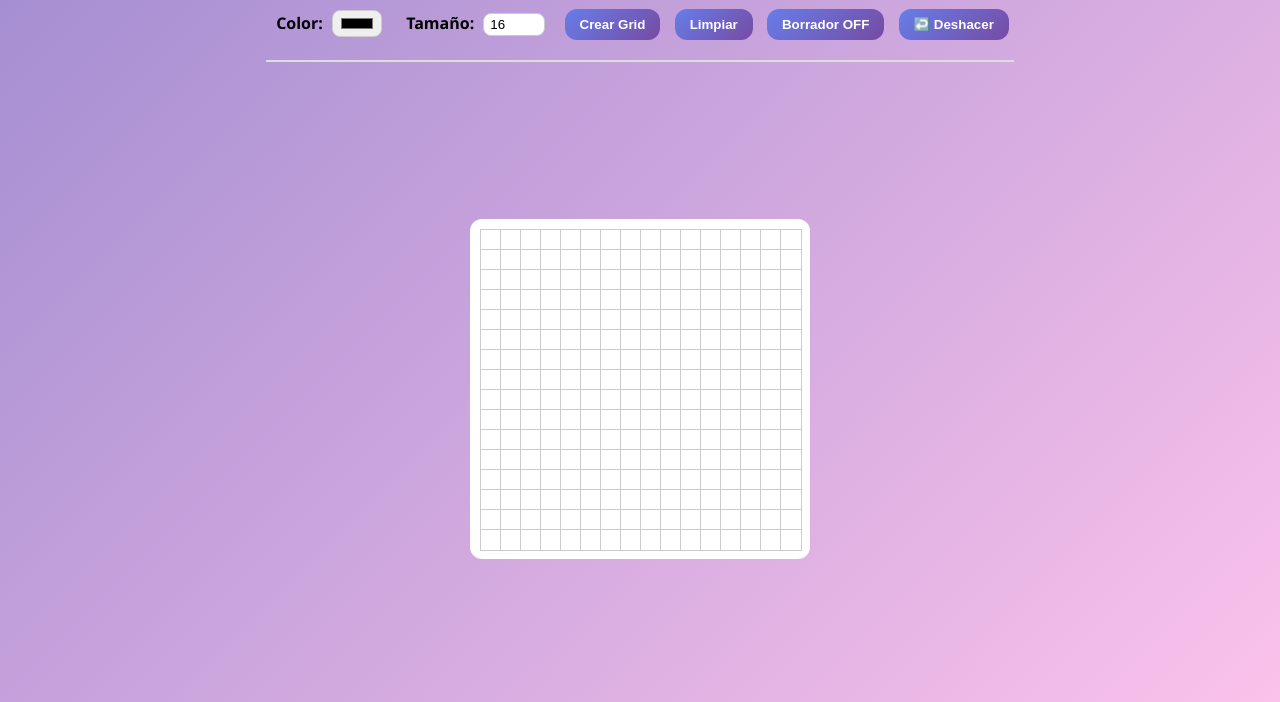
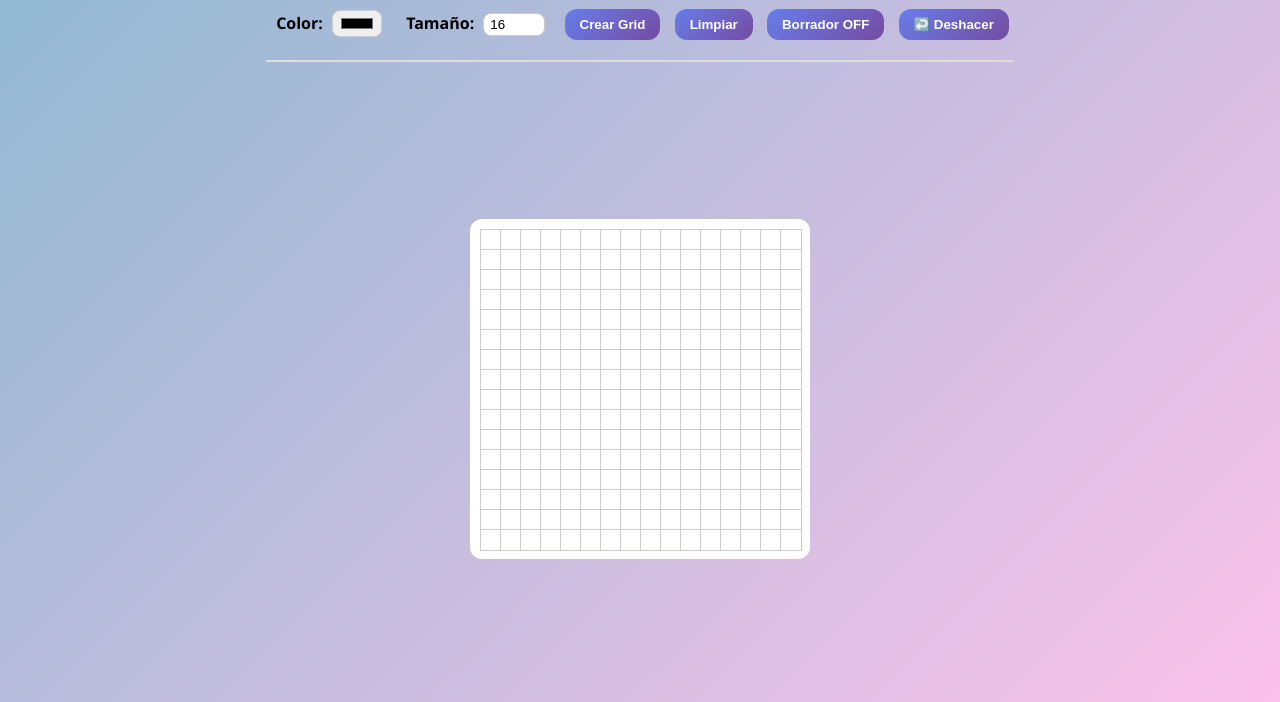
Before and after one commit to Andres-Soler/Pixel-Art-App, a plain HTML site: page index.html in a window 1280 px wide. Shown: the part 98-800 px from the top of the page. Drawn offline with Linux system fonts and the light colour scheme.

Commit message:
Update style.css

```diff
--- a/style.css
+++ b/style.css
@@ -2,7 +2,7 @@ body {
   font-family: "Segoe UI", Tahoma, sans-serif;
   margin: 0;
   padding: 0;
-  background: linear-gradient(135deg, #a18cd1, #fbc2eb);
+  background: linear-gradient(135deg, #8cb8d1, #fbc2eb);
   display: flex;
   flex-direction: column; /* 👈 apila verticalmente */
   justify-content: center;
```
